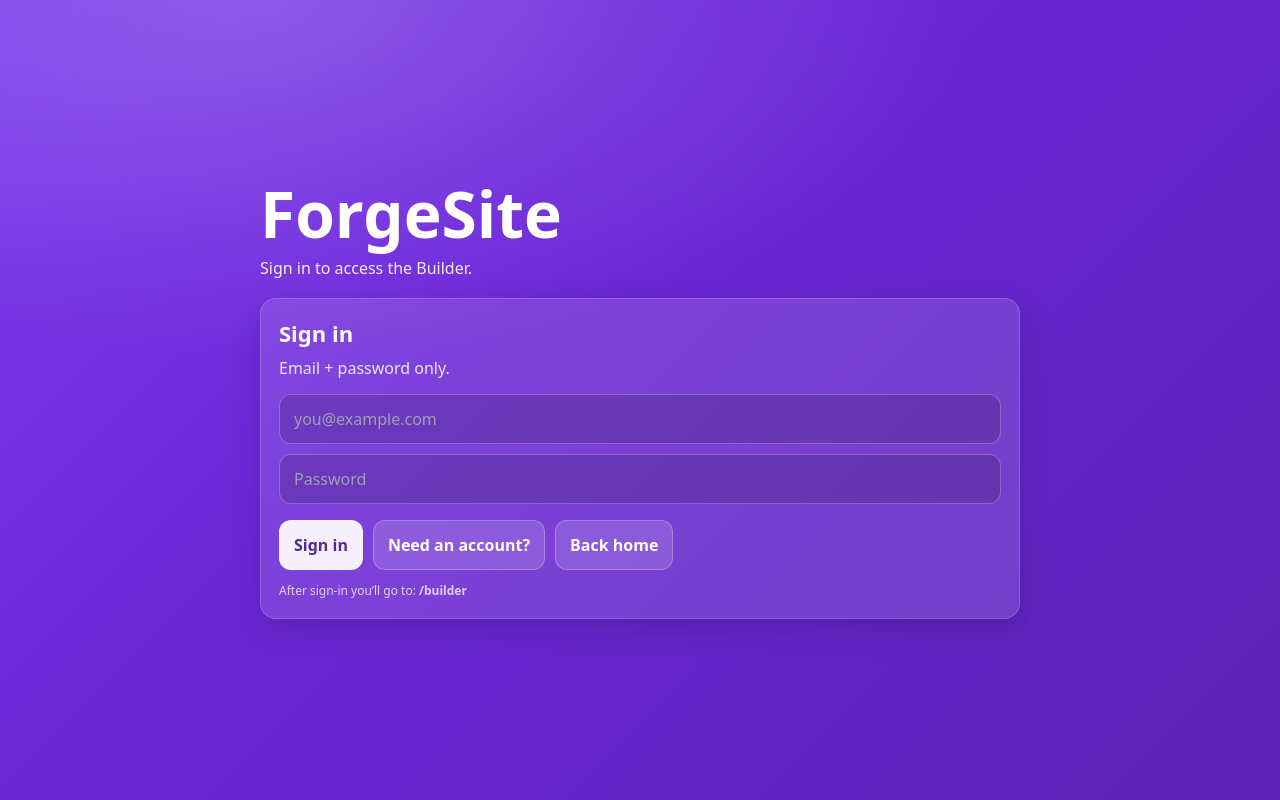
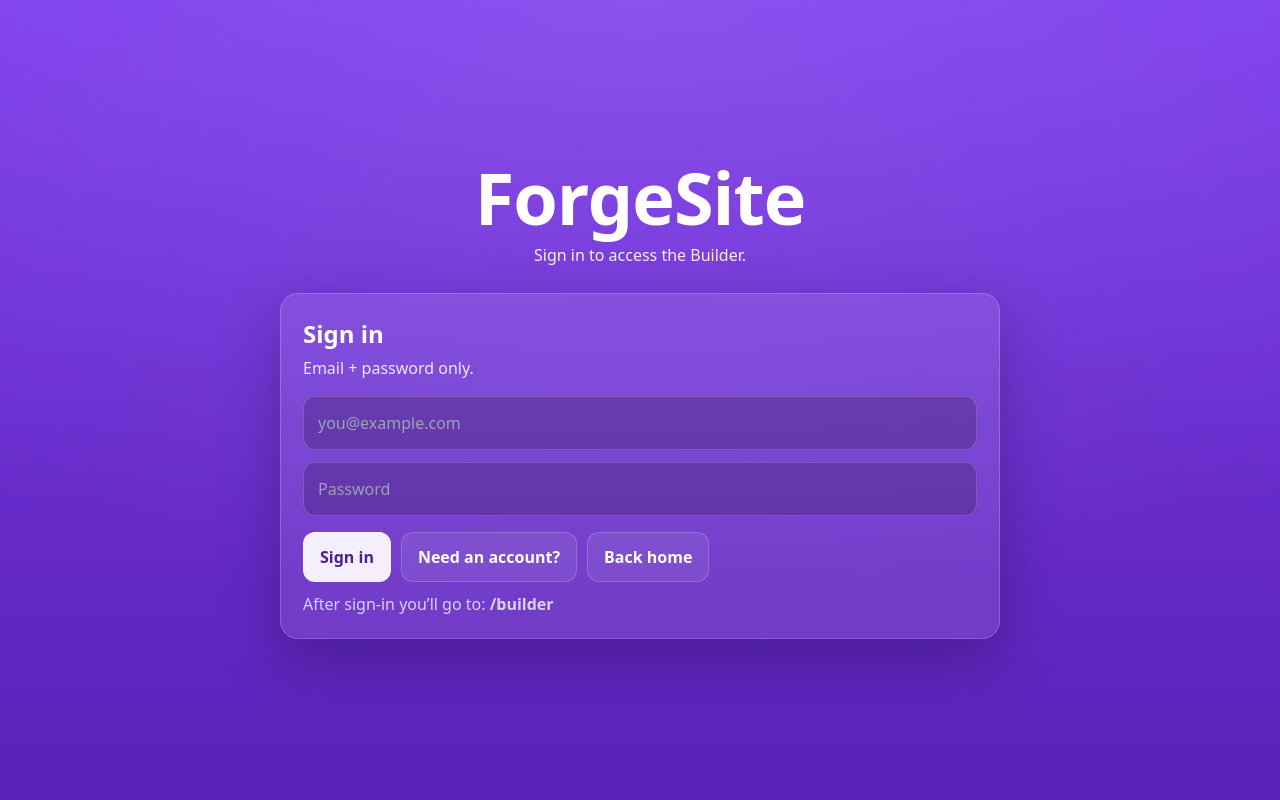
Before and after one commit to blin1124/forgesite, a Next.js app: page /login in a window 1280 px wide. Built offline with nearby package versions, Linux system fonts and the light colour scheme.

Commit message:
Refactor login component and improve session handling

```diff
--- a/app/login/Client.tsx
+++ b/app/login/Client.tsx
@@ -1,97 +1,95 @@
 "use client";
 
-import React, { useMemo, useState } from "react";
-import { useRouter, useSearchParams } from "next/navigation";
-import { createSupabaseBrowserClient } from "@/lib/supabase/browser";
+import { useMemo, useState } from "react";
+import { useSearchParams } from "next/navigation";
+import { supabaseBrowser } from "@/lib/supabase/browser";
 
-export default function LoginClient() {
-  const router = useRouter();
+export default function Client() {
   const sp = useSearchParams();
-
   const next = useMemo(() => sp.get("next") || "/builder", [sp]);
 
   const [email, setEmail] = useState("");
   const [password, setPassword] = useState("");
   const [busy, setBusy] = useState(false);
-  const [error, setError] = useState<string | null>(null);
+  const [msg, setMsg] = useState<string | null>(null);
 
-  async function onSubmit(e: React.FormEvent) {
-    e.preventDefault();
-    setError(null);
+  async function onSignIn() {
     setBusy(true);
+    setMsg(null);
 
     try {
-      const supabase = createSupabaseBrowserClient();
+      const supabase = supabaseBrowser();
 
       const { data, error } = await supabase.auth.signInWithPassword({
-        email: email.trim(),
+        email,
         password,
       });
 
       if (error) {
-        setError(error.message);
+        setMsg(error.message);
         return;
       }
 
-      // Important: ensure session exists
-      const hasSession = !!data?.session;
-      if (!hasSession) {
-        // fallback fetch session
-        const { data: sess } = await supabase.auth.getSession();
-        if (!sess?.session) {
-          setError("Signed in, but no session was created. Check Supabase auth settings.");
+      // ✅ Confirm session exists client-side
+      const session = data?.session;
+      if (!session) {
+        // Fallback: fetch session from client
+        const { data: s2 } = await supabase.auth.getSession();
+        if (!s2.session) {
+          setMsg("Signed in, but session did not persist. Check Supabase URL/Anon and browser storage.");
           return;
         }
       }
 
-      // ✅ This is what you're missing if it "just stays on login"
-      router.replace(next);
-      router.refresh();
-    } catch (err: any) {
-      setError(err?.message || "Login failed");
+      // ✅ Force a full navigation so middleware runs with cookies
+      window.location.assign(next);
+    } catch (e: any) {
+      setMsg(e?.message || "Sign in failed");
     } finally {
       setBusy(false);
     }
   }
 
   return (
-    <main
+    <div
       style={{
         minHeight: "100vh",
         display: "grid",
         placeItems: "center",
         padding: 18,
+        background:
+          "radial-gradient(1200px 600px at 50% 0%, rgba(255,255,255,0.12), rgba(0,0,0,0)), linear-gradient(180deg, #7c3aed 0%, #5b21b6 100%)",
         color: "white",
-        background:
-          "radial-gradient(1200px 600px at 20% 0%, rgba(255,255,255,0.18), transparent 60%), linear-gradient(135deg, rgb(124,58,237) 0%, rgb(109,40,217) 35%, rgb(91,33,182) 100%)",
-        fontFamily:
-          'ui-sans-serif, system-ui, -apple-system, Segoe UI, Roboto, Helvetica, Arial, "Apple Color Emoji", "Segoe UI Emoji"',
+        fontFamily: "system-ui, -apple-system, Segoe UI, Roboto, Arial, sans-serif",
       }}
     >
-      <section style={{ width: "min(760px, 92vw)" }}>
-        <h1 style={{ fontSize: 64, lineHeight: 1, margin: 0, fontWeight: 900 }}>ForgeSite</h1>
-        <p style={{ marginTop: 10, opacity: 0.9 }}>Sign in to access the Builder.</p>
+      <div style={{ width: "min(720px, 94vw)" }}>
+        <div style={{ fontSize: 72, fontWeight: 900, letterSpacing: -1, lineHeight: 1, textAlign: "center" }}>
+          ForgeSite
+        </div>
+        <div style={{ textAlign: "center", opacity: 0.9, marginTop: 10 }}>
+          Sign in to access the Builder.
+        </div>
 
         <div
           style={{
-            marginTop: 18,
-            background: "rgba(255,255,255,0.12)",
+            marginTop: 26,
+            padding: 22,
+            borderRadius: 18,
+            background: "rgba(255,255,255,0.10)",
             border: "1px solid rgba(255,255,255,0.18)",
-            borderRadius: 16,
-            padding: 18,
-            boxShadow: "0 10px 30px rgba(0,0,0,0.15)",
+            boxShadow: "0 20px 60px rgba(0,0,0,0.25)",
           }}
         >
-          <h2 style={{ margin: 0, fontSize: 22, fontWeight: 900 }}>Sign in</h2>
-          <div style={{ marginTop: 6, opacity: 0.85 }}>Email + password only.</div>
+          <div style={{ fontSize: 24, fontWeight: 800 }}>Sign in</div>
+          <div style={{ opacity: 0.85, marginTop: 4 }}>Email + password only.</div>
 
-          <form onSubmit={onSubmit} style={{ marginTop: 14, display: "grid", gap: 10 }}>
+          <div style={{ marginTop: 16, display: "grid", gap: 12 }}>
             <input
               value={email}
               onChange={(e) => setEmail(e.target.value)}
               placeholder="you@example.com"
               autoComplete="email"
-              inputMode="email"
               style={inputStyle}
             />
             <input
@@ -102,78 +100,76 @@ export default function LoginClient() {
               autoComplete="current-password"
               style={inputStyle}
             />
+          </div>
 
-            {error ? (
+          {msg ? (
             <div
               style={{
-                  marginTop: 4,
-                  padding: "10px 12px",
+                marginTop: 12,
+                padding: 10,
                 borderRadius: 12,
-                  background: "rgba(255,0,0,0.15)",
-                  border: "1px solid rgba(255,0,0,0.25)",
-                  fontWeight: 700,
+                background: "rgba(0,0,0,0.25)",
+                border: "1px solid rgba(255,255,255,0.12)",
               }}
             >
-                {error}
+              {msg}
             </div>
           ) : null}
 
-            <div style={{ display: "flex", gap: 10, flexWrap: "wrap", marginTop: 6 }}>
-              <button type="submit" disabled={busy} style={primaryBtn}>
+          <div style={{ marginTop: 16, display: "flex", gap: 10, flexWrap: "wrap" }}>
+            <button
+              onClick={onSignIn}
+              disabled={busy || !email || !password}
+              style={primaryBtn}
+            >
               {busy ? "Signing in..." : "Sign in"}
             </button>
 
-              <button
-                type="button"
-                style={secondaryBtn}
-                onClick={() => router.push(`/signup?next=${encodeURIComponent(next)}`)}
-                disabled={busy}
-              >
+            <a href="/signup" style={secondaryBtn as any}>
               Need an account?
-              </button>
+            </a>
 
-              <button type="button" style={secondaryBtn} onClick={() => router.push("/")} disabled={busy}>
+            <a href="/" style={secondaryBtn as any}>
               Back home
-              </button>
+            </a>
           </div>
-          </form>
 
-          <div style={{ marginTop: 12, opacity: 0.75, fontSize: 12 }}>
+          <div style={{ marginTop: 10, opacity: 0.75 }}>
             After sign-in you’ll go to: <b>{next}</b>
           </div>
         </div>
-      </section>
-    </main>
+      </div>
+    </div>
   );
 }
 
 const inputStyle: React.CSSProperties = {
   width: "100%",
-  padding: "12px 14px",
+  padding: "14px 14px",
   borderRadius: 12,
-  border: "1px solid rgba(255,255,255,0.25)",
-  background: "rgba(0,0,0,0.14)",
+  border: "1px solid rgba(255,255,255,0.18)",
+  background: "rgba(0,0,0,0.18)",
   color: "white",
   outline: "none",
   fontSize: 16,
 };
 
 const primaryBtn: React.CSSProperties = {
-  padding: "12px 14px",
+  padding: "12px 16px",
   borderRadius: 12,
-  border: "1px solid rgba(255,255,255,0.18)",
+  border: "1px solid rgba(255,255,255,0.22)",
   background: "rgba(255,255,255,0.92)",
-  color: "rgb(85, 40, 150)",
-  fontWeight: 900,
+  color: "#4c1d95",
+  fontWeight: 800,
   cursor: "pointer",
 };
 
 const secondaryBtn: React.CSSProperties = {
-  padding: "12px 14px",
+  padding: "12px 16px",
   borderRadius: 12,
-  border: "1px solid rgba(255,255,255,0.25)",
-  background: "rgba(255,255,255,0.14)",
+  border: "1px solid rgba(255,255,255,0.18)",
+  background: "rgba(255,255,255,0.08)",
   color: "white",
-  fontWeight: 900,
-  cursor: "pointer",
+  fontWeight: 700,
+  textDecoration: "none",
 };
```
Lines whose indentation alone changed are shown as unchanged.
